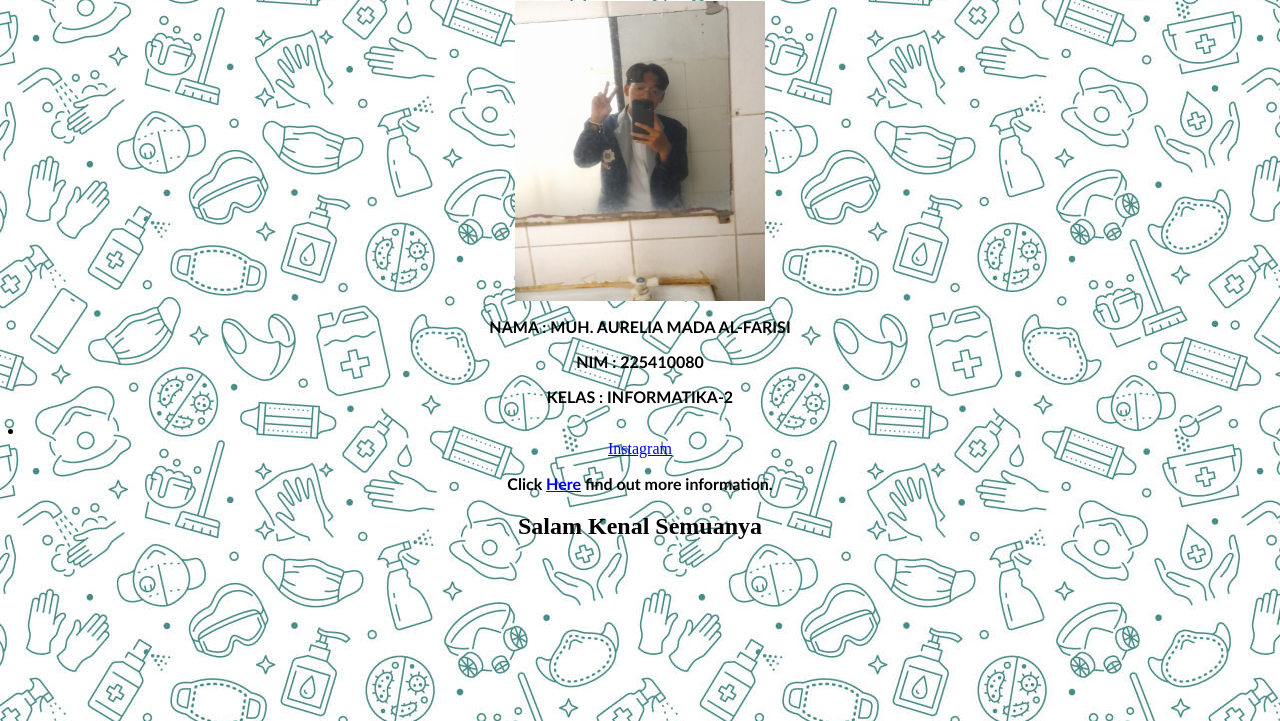
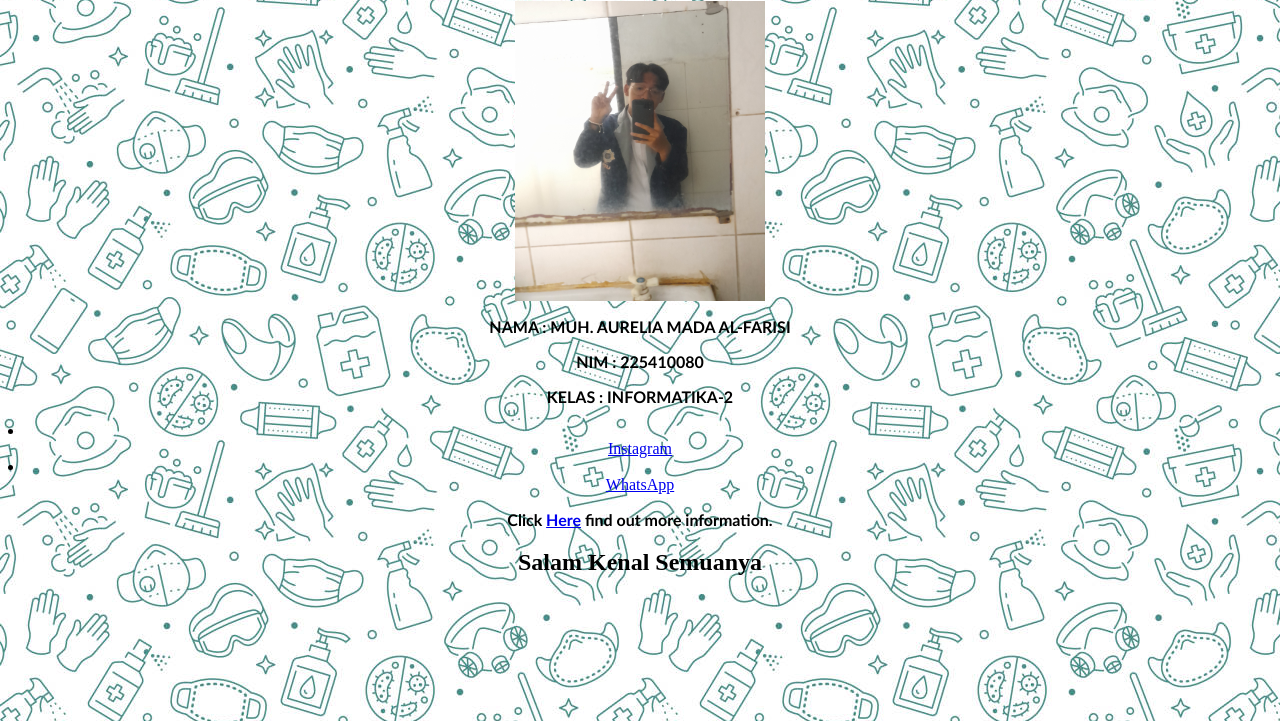
Before and after one commit to AlFarisi21/CapstoneCloud-225410080, a plain HTML site: page index.html in a window 1280 px wide. Shown: the part 79-800 px from the top of the page. Drawn offline with Linux system fonts and the light colour scheme.

Commit message:
index.html

```diff
--- a/index.html
+++ b/index.html
@@ -22,6 +22,7 @@ h2	{font-family: century; color: black; text-align: center;}
 <p>NIM  :  225410080</p>
 <p>KELAS  :  INFORMATIKA-2<p/>
 <li><center><a href="https://www.instagram.com/">Instagram</a></center></li>
+<li><center><a href="https://web.whatsapp.com/">WhatsApp</a></center></li>
 <p>Click <a href="Page2.html">Here</a> find out more information.</p>
 
 <h2>Salam Kenal Semuanya</h2>
```
